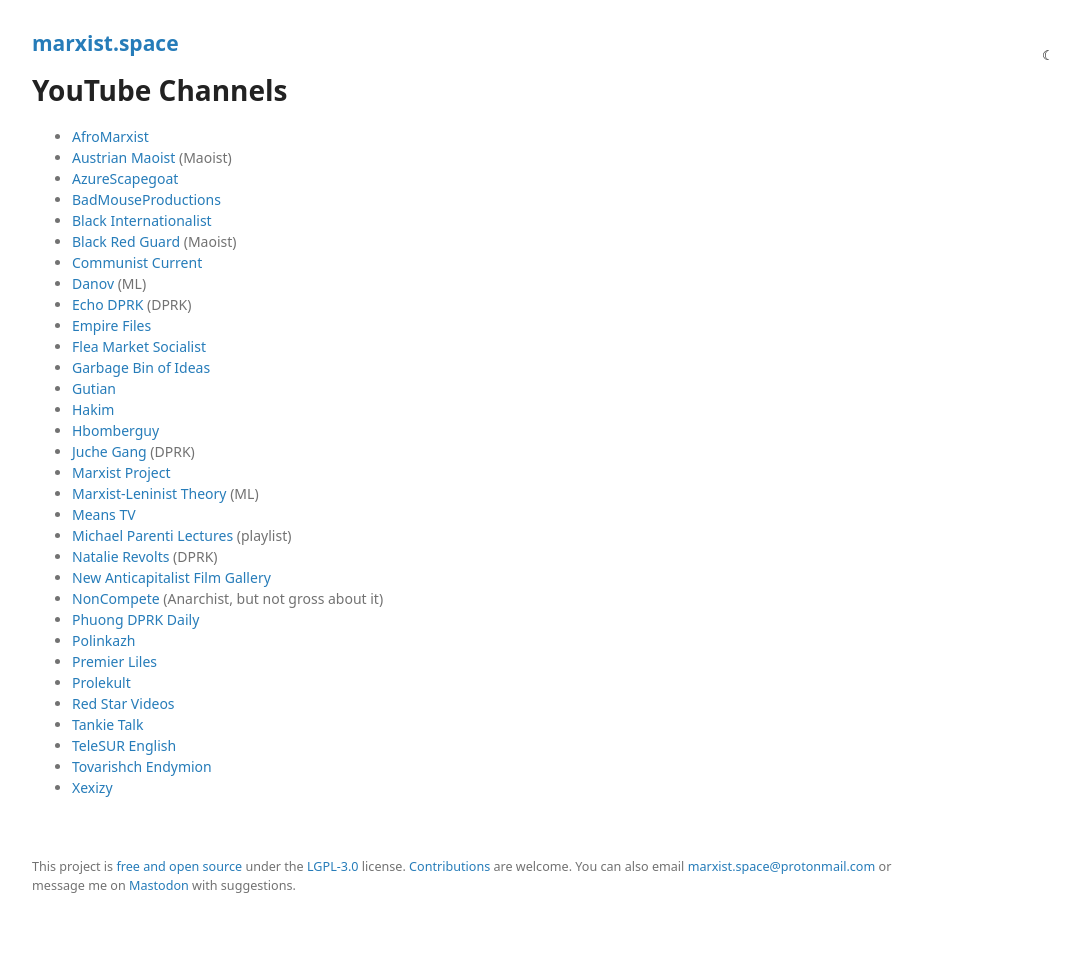
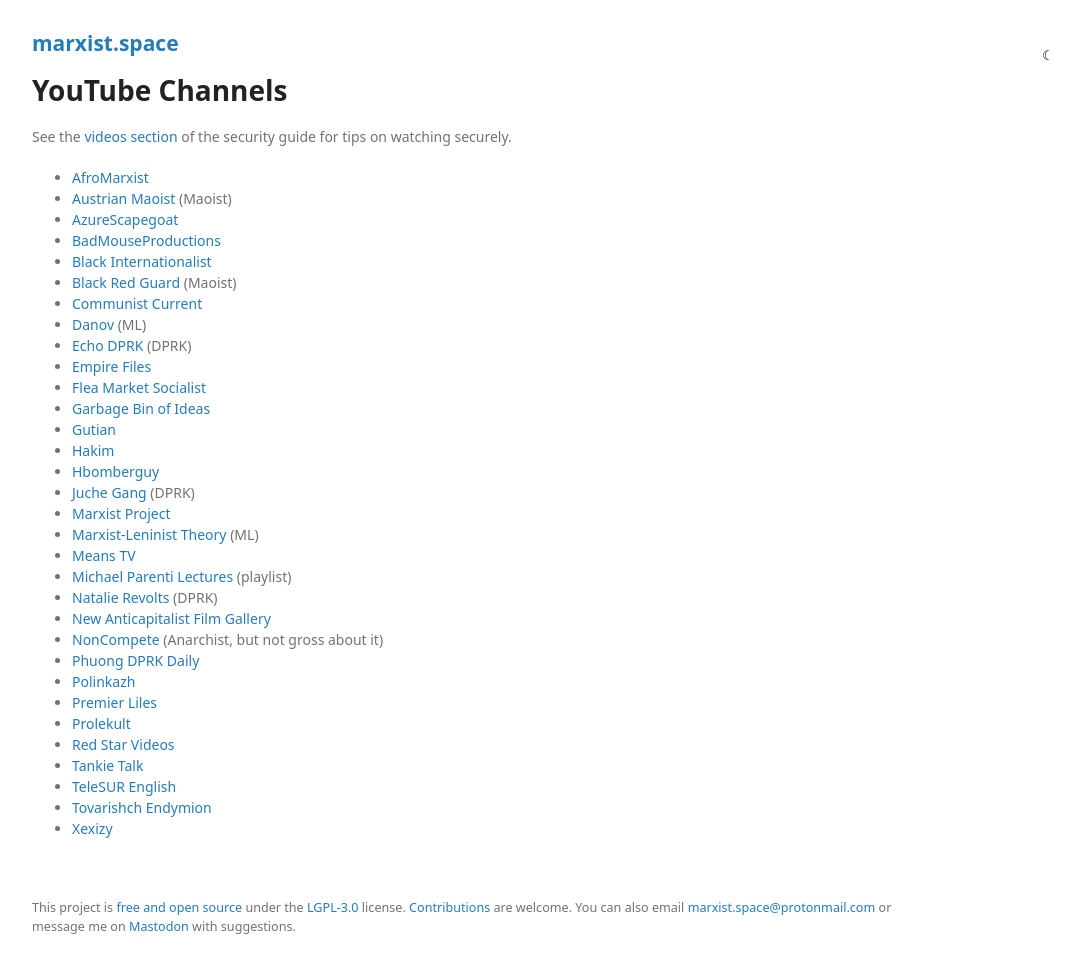
Before and after one commit to prolesoft/marxist.space, a Jekyll site: the page built from youtube.md, in a window 1280 px wide. Shown: the whole page, without its empty margins (178-1257 px from the left). Built offline with Jekyll 4.4.1, drawn with Linux system fonts in a browser that asks for light colours; our own code applies the rules of GitHub Pages for plain Markdown files; before the commit the page ends 928 px from its top, so only the background shows below that.

Commit message:
youtube.md

```diff
--- a/youtube.md
+++ b/youtube.md
@@ -6,6 +6,9 @@
 ## [marxist.space](https://marxist.space)
 
 # YouTube Channels
+
+See the [videos section](https://marxist.space/security#videos) of the security
+guide for tips on watching securely.
 
 * [AfroMarxist](https://www.youtube.com/channel/UC2xX2FI6s4i9xz3t9qjayhg)
 * [Austrian Maoist](https://www.youtube.com/channel/UCjN4A1eK-TRUpFlRIQo7VfA) (Maoist)
```
